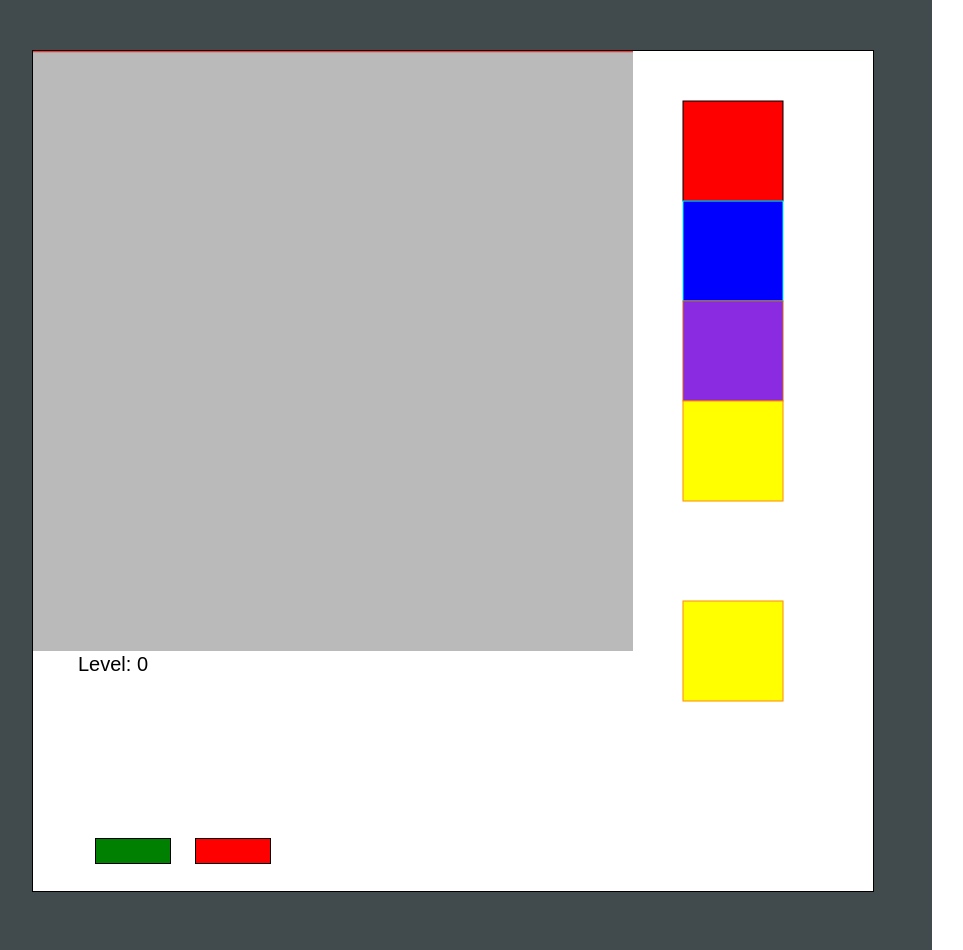
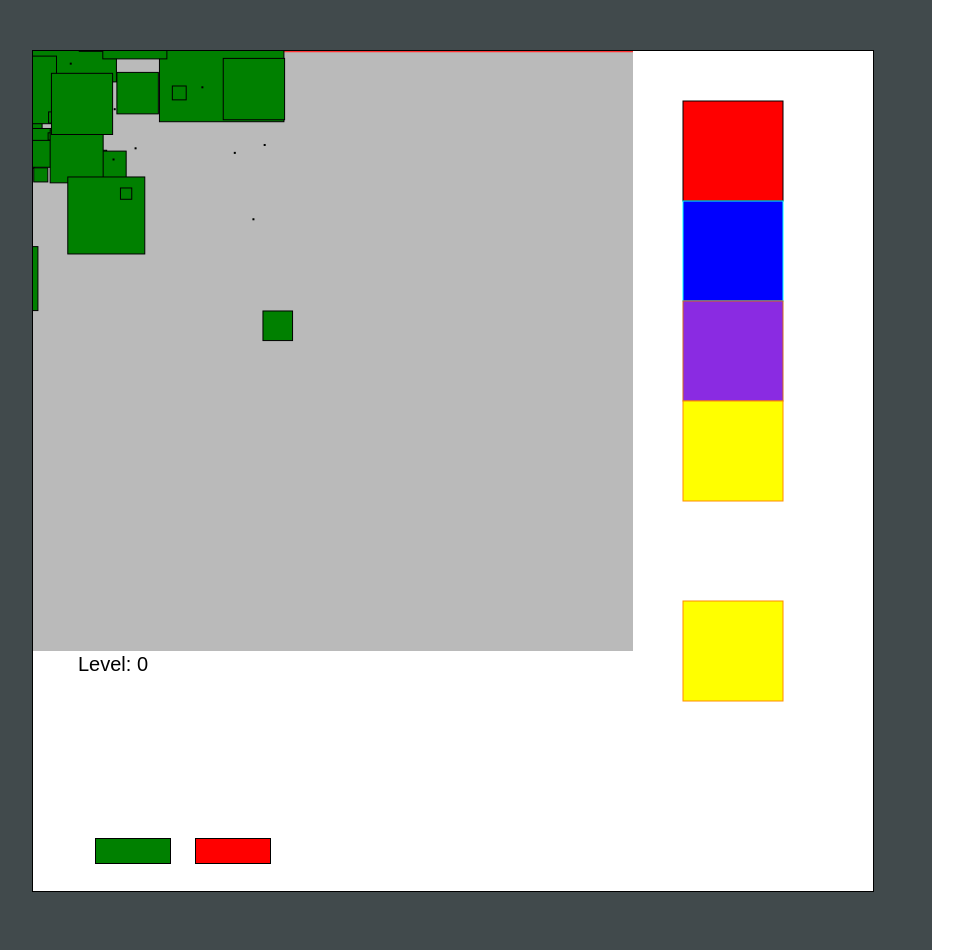
Before and after one commit to rbingham/TowerDefense, a plain HTML site: page index.html in a window 1280 px wide. Both pictures are taken after a click on the item "New Game". Shown: the whole page, without its empty margins (18-981 px from the left). Drawn offline with Linux system fonts and the light colour scheme.

Commit message:
Prototyped Different Effects

```diff
--- a/index.html
+++ b/index.html
@@ -59,7 +59,7 @@
 
 	<script src="./scripts/game.js"></script>
 	<script src="./scripts/random.js"></script>
-	<script src="./scripts/particles.js"></script>
+	<script src="./scripts/particleSystems.js"></script>
     <script src="./scripts/collisionDetection.js"></script>
     <script src="./scripts/graphics.js"></script>
     <script src="./scripts/resources.js"></script>
--- a/scripts/graphics.js
+++ b/scripts/graphics.js
@@ -237,6 +237,7 @@ MyGame.graphics=(function(){
         context.translate(dims.center.x, dims.center.y);
 		context.rotate(dims.rotation);
 		context.translate(-dims.center.x, -dims.center.y);
+
     }
 
     function drawImageWithDims(img, spec){
--- a/scripts/particleSystems.js
+++ b/scripts/particleSystems.js
@@ -16,6 +16,12 @@ MyGame.particleSystems = (function(graphics){
 	***********************************************************/
 	function ParticleSystem(spec) {
 		'use strict';
+		if(spec===undefined){
+			spec = DefaultParticleSpec();
+			spec.center = {x: 0, y: 0};
+		}
+
+
 		var that = {},
 			nextName = 0,	// unique identifier for the next particle
 			startIndex=0,
@@ -28,31 +34,19 @@ MyGame.particleSystems = (function(graphics){
 		// This creates one new particle
 		//
 		//------------------------------------------------------------------
-		that.create = function(pSpec) {
-			var p = (function(){
-				var that = {}
-				var drawableIndex = MyGame.random.nextRange(0, spec.drawables.length-1);
-				that.size = MyGame.random.nextGaussian(spec.size.mean, spec.size.stdev);
+		function Particle(pSpec){
+			var that={};
+			that.size = 100;
 			that.center = {x: 0, y: 0};
-				var direction = MyGame.random.nextCircleVector();
-				var speed = MyGame.random.nextGaussian(spec.speed.mean, spec.speed.stdev); // pixels per second
-				var rotationalSpeed = MyGame.random.nextGaussian(spec.rotationalSpeed.mean, spec.rotationalSpeed.stdev); // pixels per second
-				that.rotation = 0;
-				var lifetime = MyGame.random.nextGaussian(spec.lifetime.mean, spec.lifetime.stdev)*1000;	// How long the particle should live, in seconds
+			that.direction = {x: 1, y: 0};
+			that.speed = 10
+			that.rotationalSpeed = 10
+			var rotation = 0;
+			that.lifetime = 1000;
 			var alive = 0;	// How long the particle has been alive, in seconds
 
-				//
-				// Ensure we have a valid size - gaussian numbers can be negative
-				that.size = Math.max(1, that.size);
-				that.width = that.size;
-				that.height = that.size;
-
-				//
-				// Same thing with lifetime
-				lifetime = Math.max(0.01, lifetime);
-
 			that.isAlive = function(){
-					return alive<lifetime;
+				return alive<that.lifetime;
 			}
 
 			that.update = function(elapsedTime){
@@ -63,17 +57,17 @@ MyGame.particleSystems = (function(graphics){
 
 				//
 				// Update its position
-					that.center.x += (seconds * speed * direction.x);
-					that.center.y += (seconds * speed * direction.y);
+				that.center.x += (seconds * that.speed * that.direction.x);
+				that.center.y += (seconds * that.speed * that.direction.y);
 
 				//
 				// Rotate proportional to its speed
-					that.rotation += rotationalSpeed / 500;
+				rotation += that.rotationalSpeed / 500;
 
 				//
 				// alpha proportional to its life
-					if(spec.particlesFade){
-						that.alpha = 1-alive/lifetime;
+				if(that.particlesFade){
+					that.alpha = 1-alive/that.lifetime;
 				}
 
 				if(pSpec && pSpec.hasOwnProperty("update")){
@@ -82,26 +76,41 @@ MyGame.particleSystems = (function(graphics){
 			}
 
 			that.draw = function(){
+				that.width = that.size;
+				that.height = that.size;
 				if(pSpec && pSpec.hasOwnProperty("draw")){
 					pSpec.draw(that);
-					}else{
-						spec.drawables[drawableIndex].draw(that);
+				}else if(that.hasOwnProperty("drawable")){
+					that.drawable.draw(that)
 				}
 			}
 
 			return that;
-			}());
+		}
 
-			// //
-			// // Ensure we have a valid size - gaussian numbers can be negative
-			// p.size = Math.max(1, p.size);
-			// p.width = p.size;
-			// p.height = p.size;
-			// //
-			// // Same thing with lifetime
-			// p.lifetime = Math.max(0.01, p.lifetime);
-			// p.alive = 0;
+		that.createParticleWithDefaultEffect = function(){
+			var p = Particle();
+
+			// var drawableIndex = MyGame.random.nextRange(0, spec.drawables.length-1);
+			p.drawable = MyGame.graphics.genericDrawables.greenRect;
+			p.size = MyGame.random.nextGaussian(spec.size.mean, spec.size.stdev);
+			p.direction = MyGame.random.nextCircleVector();
+			p.speed = MyGame.random.nextGaussian(spec.speed.mean, spec.speed.stdev); // pixels per second
+			p.rotationalSpeed = MyGame.random.nextGaussian(spec.rotationalSpeed.mean, spec.rotationalSpeed.stdev); // pixels per second
+			p.lifetime = MyGame.random.nextGaussian(spec.lifetime.mean, spec.lifetime.stdev)*1000;	// How long the particle should live, in seconds
+			p.particlesFade = true;
 			//
+			// Ensure we have a valid size - gaussian numbers can be negative
+			p.size = Math.max(1, p.size);
+
+			//
+			// Same thing with lifetime
+			p.lifetime = Math.max(0.01, p.lifetime);
+
+			addParticle(p);
+		}
+
+		function addParticle(p){
 			// Assign a unique name to each particle
 			particles[nextName] = p;
 			nextName++;
@@ -118,36 +127,11 @@ MyGame.particleSystems = (function(graphics){
 				value,
 				particle;
 
-			//renderKeys = [];
-
-			//
-			// We work with time in seconds, elapsedTime comes in as milliseconds
-			//elapsedTime = elapsedTime / 1000;
-
 			for(let i=startIndex; i<nextName; i++){
 				particle = particles[i];
 
 				if (particle.isAlive()) {
 					particle.update(elapsedTime);
-
-					// //
-					// // Update how long it has been alive
-					// particle.alive += elapsedTime;
-					//
-					// //
-					// // Update its position
-					// particle.center.x += (elapsedTime * particle.speed * particle.direction.x);
-					// particle.center.y += (elapsedTime * particle.speed * particle.direction.y);
-					//
-					// //
-					// // Rotate proportional to its speed
-					// particle.rotation += particle.rotationalSpeed / 500;
-					//
-					// //
-					// // alpha proportional to its life
-					// if(spec.particlesFade){
-					// 	particle.alpha 	= 1-particle.alive/particle.lifetime;
-					// }
 				}
 			}
 
@@ -160,13 +144,13 @@ MyGame.particleSystems = (function(graphics){
 		};
 
 		that.draw = function(systemDims) {
-			graphics.pushContext();
+			//graphics.pushContext();
 
-			if(systemDims){
-				graphics.applyDims(systemDims);
-			}else{
-				graphics.applyDims(spec);
-			}
+			// if(systemDims){
+			// 	graphics.applyDims(systemDims);
+			// }else{
+			// 	graphics.applyDims(spec);
+			// }
 
 			var particle;
 			for (let i = nextName-1; startIndex<=i; i--) {
@@ -176,8 +160,25 @@ MyGame.particleSystems = (function(graphics){
 				}
 			}
 
-			graphics.popContext();
+			// graphics.popContext();
 		};
+
+		///////////////////////////////////////////////////////////////////
+		// Effects
+
+
+
+		//creep death
+
+		//bombTrail
+
+		//bombHit
+
+		//missleTrail
+
+		//towerSold
+
+		/////////////////////////////////////////////////////////////////
 
 		return that;
 	}
--- a/scripts/playgame.js
+++ b/scripts/playgame.js
@@ -4,6 +4,8 @@ MyGame.screens['PlayGame']=(function(game,graphics,input,scoring,model){
     var prevTimestamp=performance.now();
     var eventList=[];
     var gameView;
+
+    var particleSystem = MyGame.particleSystems.ParticleSystem(MyGame.particleSystems.DefaultParticleSpec());
 
     var run=function(){
         //add functions to listen to key listners in here
@@ -28,8 +30,8 @@ MyGame.screens['PlayGame']=(function(game,graphics,input,scoring,model){
         var elapsed=timestamp-prevTimestamp;
         prevTimestamp=timestamp;
         processInput(elapsed);
-        for(var i=0;i<4;i++)
-            update(elapsed/4);
+//        for(var i=0;i<4;i++)
+            update(elapsed);
         render(elapsed);
         if(model.continueLoop){
             requestAnimationFrame(gameloop);
@@ -45,12 +47,15 @@ MyGame.screens['PlayGame']=(function(game,graphics,input,scoring,model){
     function render(elapsed){
         model.render(elapsed);
         gameView.draw(elapsed);
+        particleSystem.draw();
     }
 
 
 
     function update(elapsed){
+        particleSystem.createParticleWithDefaultEffect();
         model.update(elapsed);
+        particleSystem.update(elapsed);
     }
 
 
```
Lines whose indentation alone changed are shown as unchanged.
